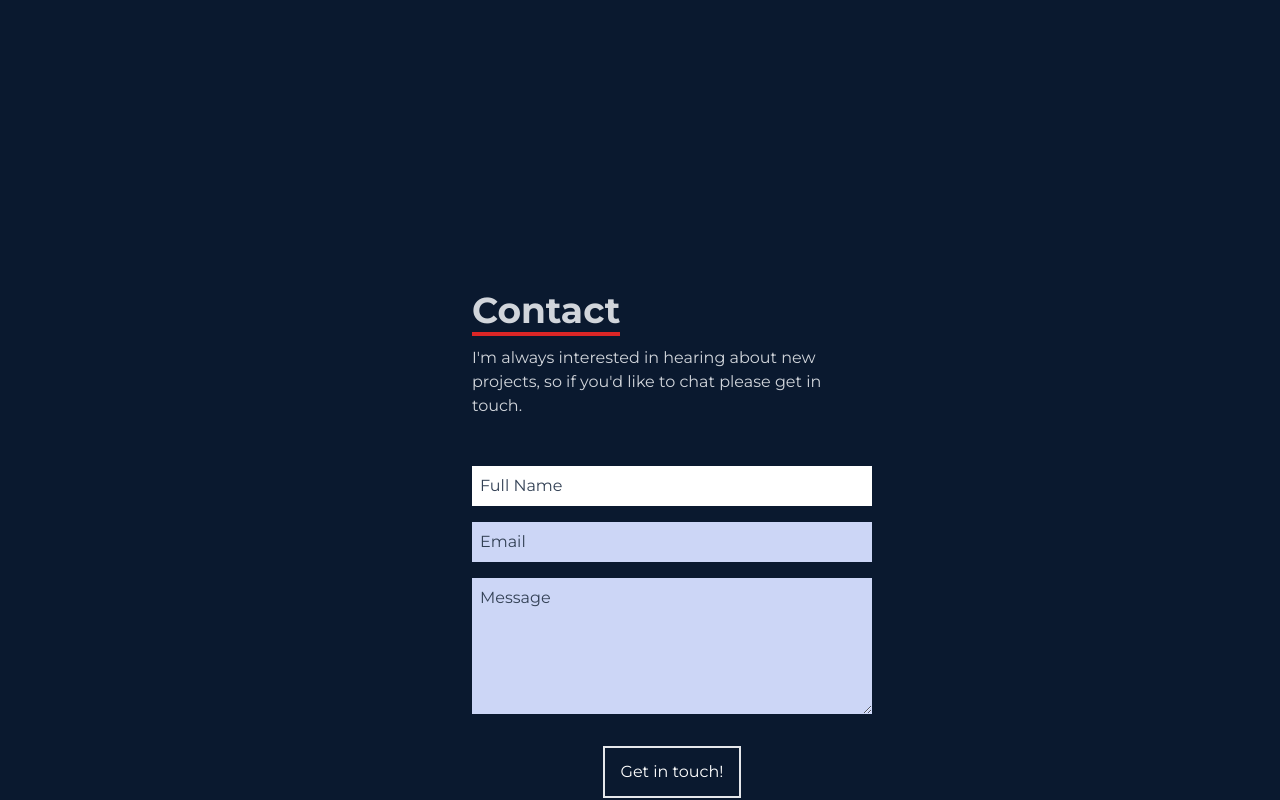
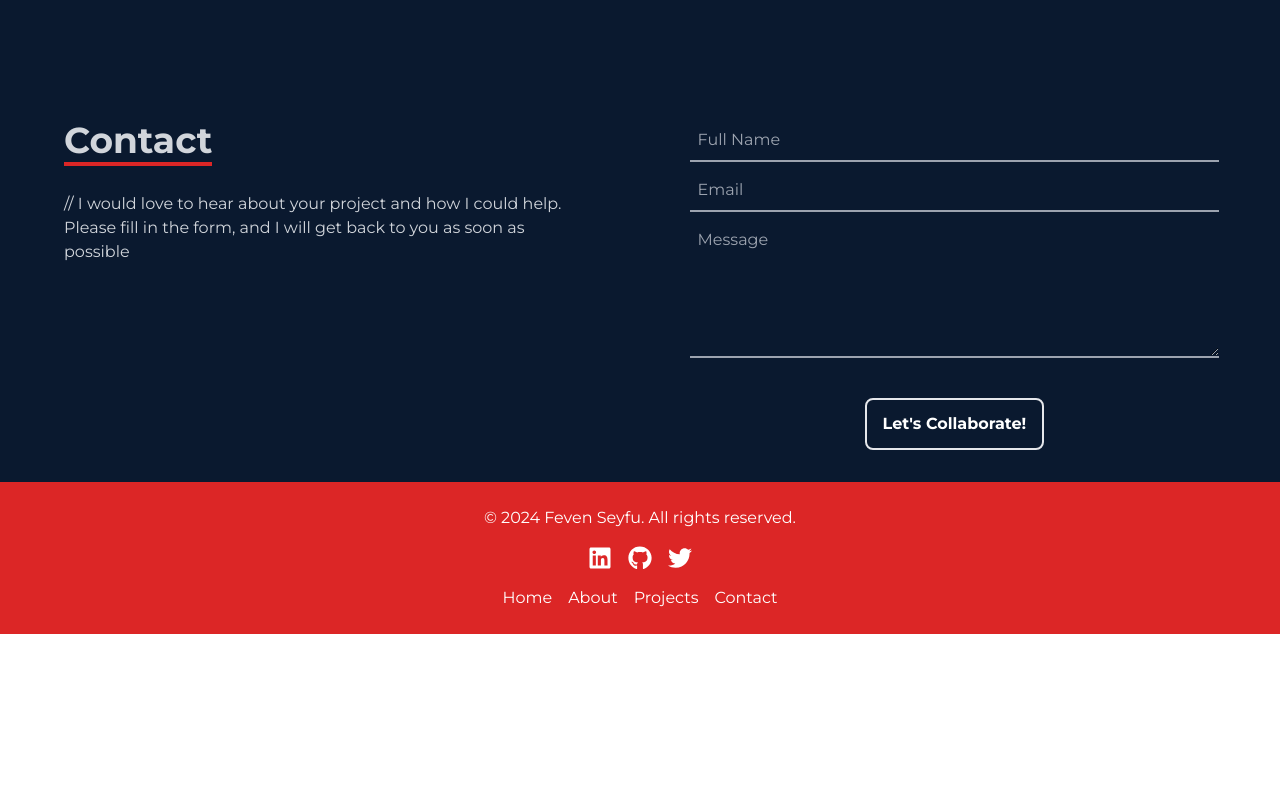
Before and after one commit to FevenSeyfu/myportfolio-react, a React (Vite) app: page / in a window 1280 px wide. Shown: the part 3060-3860 px from the top of the page. After the commit the page ends 3694 px from the top, so only its background shows below. Built offline with nearby package versions, Linux system fonts and the light colour scheme; a web font is replaced by a local one.

Commit message:
update contact page layout

```diff
--- a/src/App.jsx
+++ b/src/App.jsx
@@ -3,7 +3,7 @@ import Hero from './Components/Hero/Hero'
 import About from './Components/About'
 import Skills from './Components/Skills'
 import Works from './Components/Portfolio/Works'
-import Contact from './Components/Contact'
+import Contact from './Components/Contact/Contact'
 import ReactGA from "react-ga4";
 import Header from './Components/Header/Header'
 import Footer from './Components/Footer/Footer'
--- a/src/Components/Contact.jsx
+++ /dev/null
@@ -1,57 +0,0 @@
-import React from "react";
-import ReactGA from "react-ga4";
-
-const Contact = () => {
-  const handleMouseEnter = () => {
-    ReactGA.event({
-      category: "Section View",
-      action: "Viewed Contact Section",
-    });
-  };
-  return (
-    <div
-      name="contact"
-      className="w-full h-screen bg-primary-dark-blue flex justify-center items-center p-4"
-      onMouseEnter={handleMouseEnter}
-    >
-      <form
-        method="POST"
-        action="https://formspree.io/f/mlevqpbd"
-        className="flex flex-col max-w-[400px] w-full text-gray-300"
-      >
-        <div className="pb-8 mt-[80px]">
-          <p className="text-4xl font-bold inline border-b-4 border-primary-dark-red  text-gray-300">
-            Contact
-          </p>
-          <p className="text-gray-300 py-4">
-            I'm always interested in hearing about new projects, so if you'd
-            like to chat please get in touch.
-          </p>
-        </div>
-        <input
-          type="text"
-          className="bg-[#ccd6f] p-2 text-black placeholder-slate-700"
-          placeholder="Full Name"
-          name="name"
-        />
-        <input
-          className="my-4 p-2 text-black focus:outline-red-500 bg-[#ccd6f6] placeholder-slate-700"
-          type="Your E-mail"
-          placeholder="Email"
-          name="email"
-        />
-        <textarea
-          className="bg-[#ccd6f6] p-2 text-black focus:outline-red-500 placeholder-slate-700"
-          name="message"
-          rows="5"
-          placeholder="Message"
-        ></textarea>
-        <button className="text-white border-2 hover:bg-primary-dark-red hover:border-primary-dark-red px-4 py-3 my-8 mx-auto flex items-center">
-          Get in touch!
-        </button>
-      </form>
-    </div>
-  );
-};
-
-export default Contact;
--- /dev/null
+++ b/src/Components/Contact/Contact.jsx
@@ -0,0 +1,33 @@
+import React from "react";
+import ReactGA from "react-ga4";
+import ContactForm from "./ContactForm";
+
+const Contact = () => {
+  const handleMouseEnter = () => {
+    ReactGA.event({
+      category: "Section View",
+      action: "Viewed Contact Section",
+    });
+  };
+  return (
+    <section
+      name="contact"
+      className="w-full bg-primary-dark-blue flex  flex-col md:flex-row md:gap-24 items-start justify-center pr-8 md:pr-12 lg:pr-[5%]"
+      onMouseEnter={handleMouseEnter}
+    >
+      <div className="w-1/2">
+        <p className="text-4xl font-bold inline border-b-4 border-primary-dark-red  text-gray-300">
+          Contact
+        </p>
+        <p className="text-gray-300 pt-8">
+          //  I would love to hear about your project and how I could help. Please fill in the form, and I will get back to you as soon as possible
+        </p>
+      </div>
+      <div className="w-1/2">
+        <ContactForm />
+      </div>
+    </section>
+  );
+};
+
+export default Contact;
--- /dev/null
+++ b/src/Components/Contact/ContactForm.jsx
@@ -0,0 +1,35 @@
+import React from "react";
+
+const ContactForm = () => {
+  return (
+    <form
+      method="POST"
+      action="https://formspree.io/f/mlevqpbd"
+      className="flex flex-col gap-2 items-center text-white placeholder:opacity-70"
+    >
+      <input
+        type="text"
+        className="bg-primary-dark-blue p-2 border-b-2 focus:border-b-3 border-gray-400 focus:border-primary-dark-red outline-none w-full"
+        placeholder="Full Name"
+        name="name"
+      />
+      <input
+        className="bg-primary-dark-blue p-2 border-b-2 focus:border-b-3 border-gray-400 focus:border-primary-dark-red outline-none w-full"
+        type="Your E-mail"
+        placeholder="Email"
+        name="email"
+      />
+      <textarea
+        className="bg-primary-dark-blue p-2 border-b-2 focus:border-b-3 border-gray-400 focus:border-primary-dark-red outline-none w-full"
+        name="message"
+        rows="5"
+        placeholder="Message"
+      ></textarea>
+      <button className="text-white font-bold rounded-lg border-2 hover:bg-primary-dark-red hover:border-primary-dark-red px-4 py-3 my-8 outline-primary-dark-red ">
+        Let's Collaborate!
+      </button>
+    </form>
+  );
+};
+
+export default ContactForm;
```
